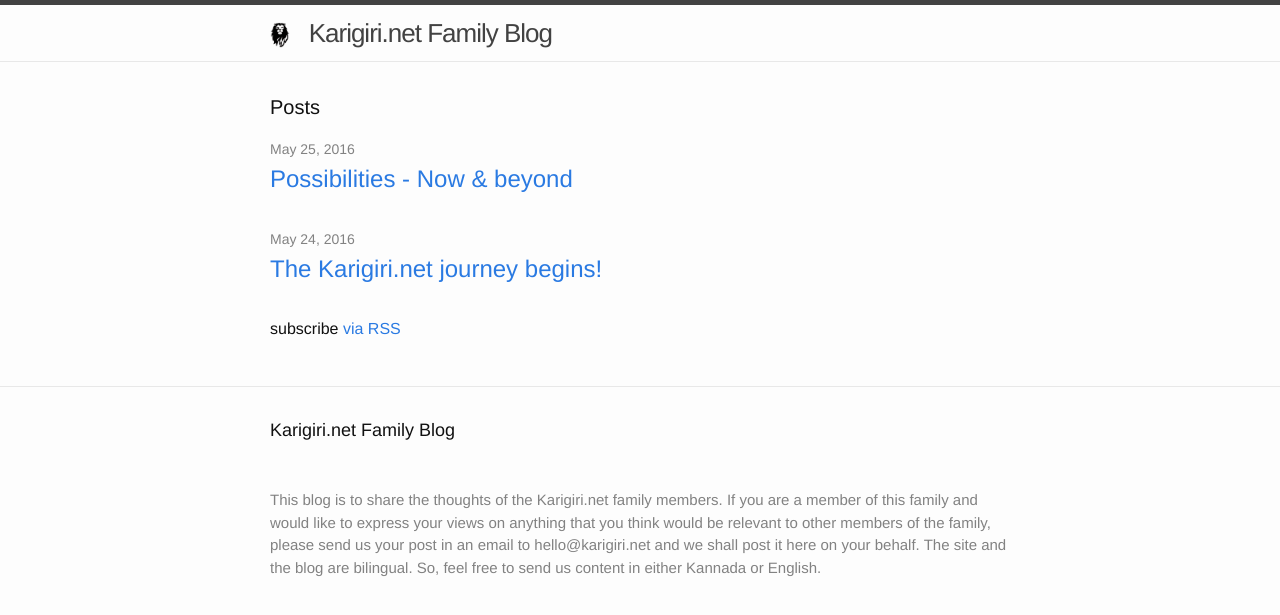
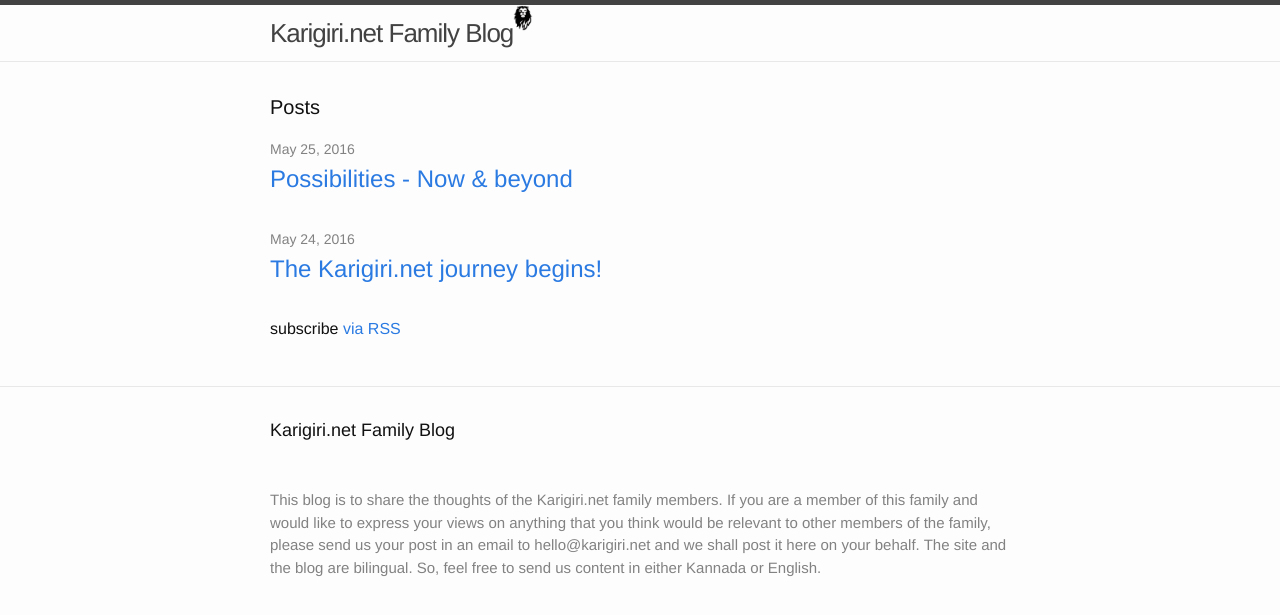
Before and after one commit to kirankn/blog.karigiri.net, a Jekyll site: the page built from index.html, in a window 1280 px wide. Shown: the top 615 px of the page. Built offline with Jekyll 4.4.1, drawn with Linux system fonts in a browser that asks for light colours.

Commit message:
Update header.html

```diff
--- a/_includes/header.html
+++ b/_includes/header.html
@@ -2,7 +2,7 @@
 
   <div class="wrapper">
 
-    <a class="site-title" href="{{ site.baseurl }}/"><img src="/images/icon.png" width="20"> &nbsp;&nbsp;{{ site.title }}</a>
+    <img src="/images/icon.png" width="20"> &nbsp;&nbsp;<a class="site-title" href="{{ site.baseurl }}/">{{ site.title }}</a>
 
     <nav class="site-nav">
       <a href="#" class="menu-icon">
```
